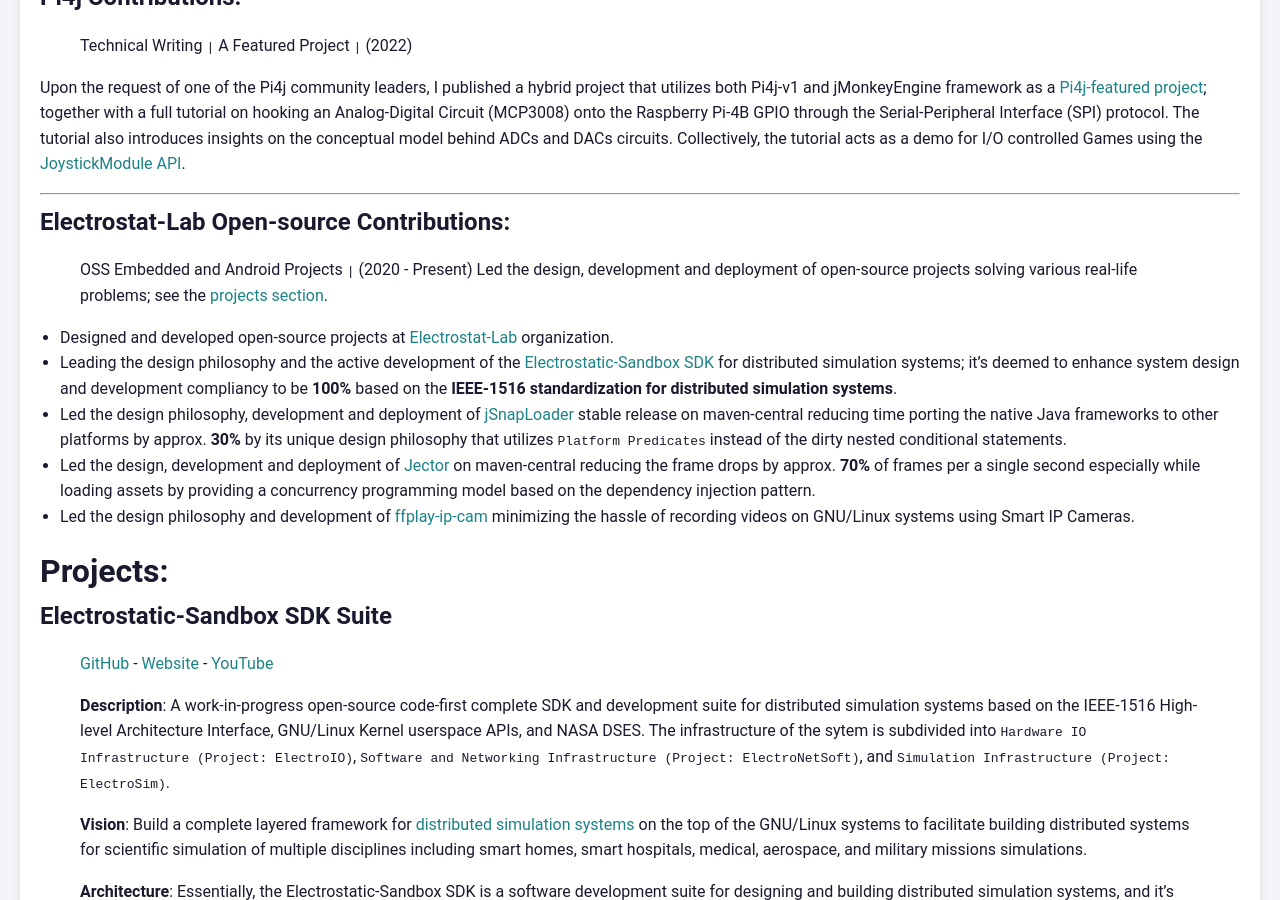
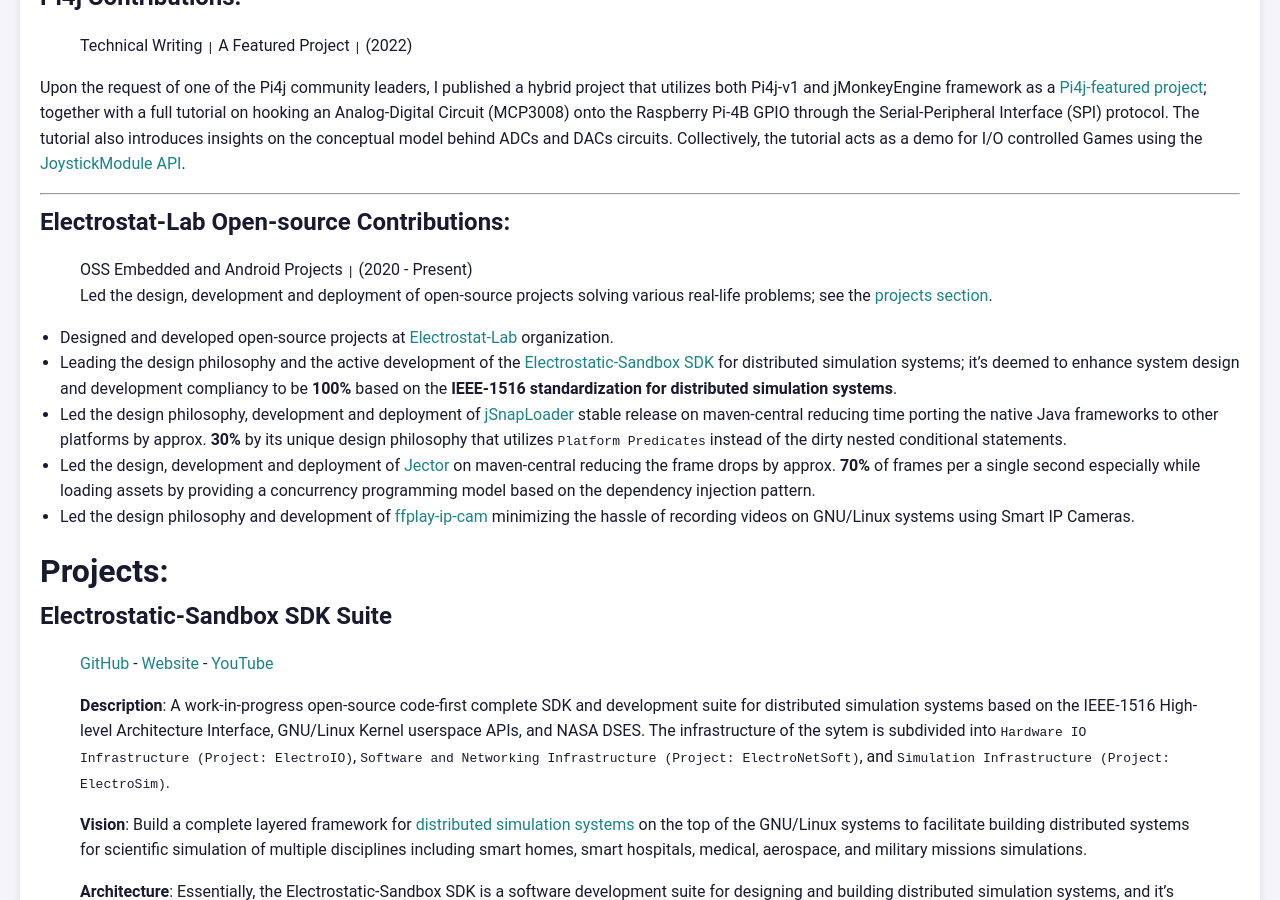
Before and after one commit to pavly-gerges/pavly-gerges, a Jekyll site: the page built from resume/index.md, in a window 1280 px wide and 900 px high, scrolled down 2088 px. Built offline with Jekyll 4.4.1, drawn with Linux system fonts in a browser that asks for light colours; our own code applies the rules of GitHub Pages for plain Markdown files.

```diff
--- a/resume/index.md
+++ b/resume/index.md
@@ -53,7 +53,7 @@ Upon the request of one of the Pi4j community leaders, I published a hybrid proj
 ----------------------------------------------------------------------------------------
 
 ## Electrostat-Lab Open-source Contributions:
-> OSS Embedded and Android Projects `|` (2020 - Present)
+> OSS Embedded and Android Projects `|` (2020 - Present) <br/>
 > Led the design, development and deployment of open-source projects solving various real-life problems; see the [projects section](https://github.com/orgs/Electrostat-Lab/repositories?language=&q=electrostat-lab&sort=&type=all).
 
 * Designed and developed open-source projects at [Electrostat-Lab](https://github.com/Electrostat-Lab) organization.
```
